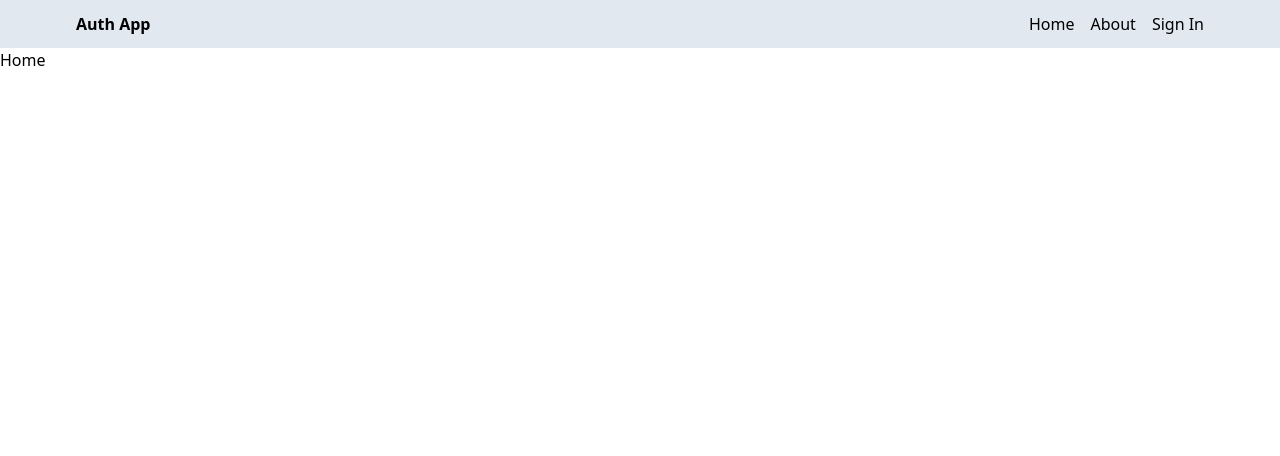
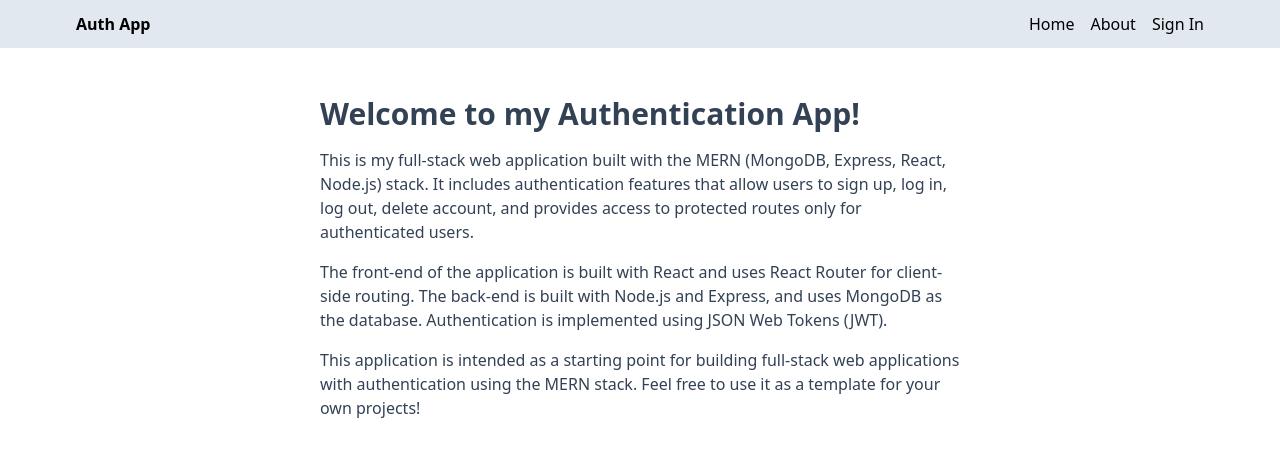
Before and after one commit to nataliey16/Authentication-App, a React (Vite) app in the folder client/: page / in a window 1280 px wide. Shown: the top 456 px of the page. Built offline with nearby package versions, Linux system fonts and the light colour scheme; no server answers.

Commit message:
Complete home and about pages

```diff
--- a/client/src/pages/About.jsx
+++ b/client/src/pages/About.jsx
@@ -1,7 +1,28 @@
 import React from "react";
 
 const About = () => {
-  return <div>About</div>;
+  return (
+    <div className="px-4 py-12 max-w-2xl mx-auto">
+      <h1 className="text-3xl font-bold mb-4 text-slate-700">About</h1>
+      <p className="mb-4 text-slate-700">
+        This is a MERN (MongoDB, Express, React, Node.js) stack application with
+        authentication. It allow users to sign up, log in, log out, delete
+        account, and provides access to protected routes only for authenticated
+        users.
+      </p>
+      <p className="mb-4 text-slate-700">
+        The front-end of the application is built with React and uses React
+        Router for client-side routing. The back-end is built with Node.js and
+        Express, and uses MongoDB as the database. Authentication is implemented
+        using JSON Web Tokens (JWT).
+      </p>
+      <p className="mb-4 text-slate-700">
+        This application is intended as a starting point for building full-stack
+        web applications with authentication using the MERN stack. Feel free to
+        use it as a template for your own projects!
+      </p>
+    </div>
+  );
 };
 
 export default About;
--- a/client/src/pages/Home.jsx
+++ b/client/src/pages/Home.jsx
@@ -1,7 +1,30 @@
 import React from "react";
 
 const Home = () => {
-  return <div>Home</div>;
+  return (
+    <div className="px-4 py-12 max-w-2xl mx-auto">
+      <h1 className="text-3xl font-bold mb-4 text-slate-700">
+        Welcome to my Authentication App!
+      </h1>
+      <p className="mb-4 text-slate-700">
+        This is my full-stack web application built with the MERN (MongoDB,
+        Express, React, Node.js) stack. It includes authentication features that
+        allow users to sign up, log in, log out, delete account, and provides
+        access to protected routes only for authenticated users.
+      </p>
+      <p className="mb-4 text-slate-700">
+        The front-end of the application is built with React and uses React
+        Router for client-side routing. The back-end is built with Node.js and
+        Express, and uses MongoDB as the database. Authentication is implemented
+        using JSON Web Tokens (JWT).
+      </p>
+      <p className="mb-4 text-slate-700">
+        This application is intended as a starting point for building full-stack
+        web applications with authentication using the MERN stack. Feel free to
+        use it as a template for your own projects!
+      </p>
+    </div>
+  );
 };
 
 export default Home;
```
